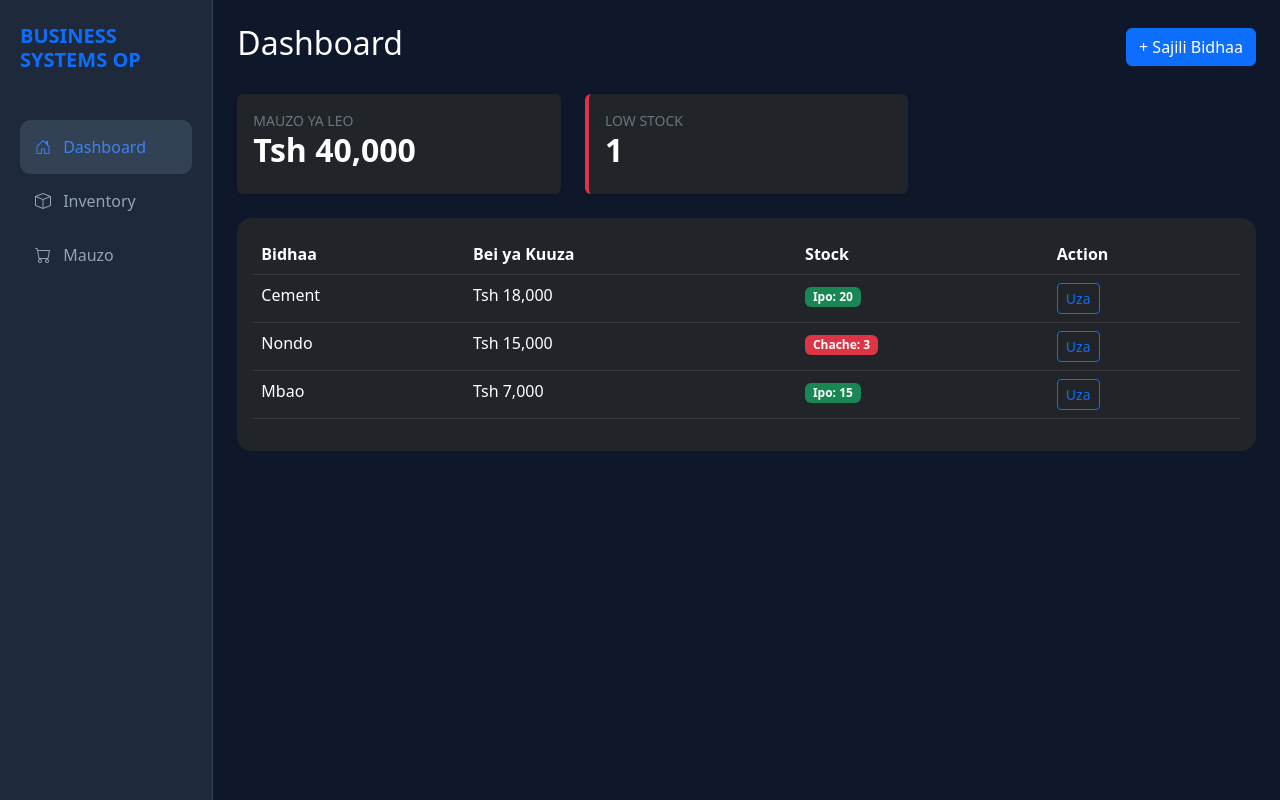
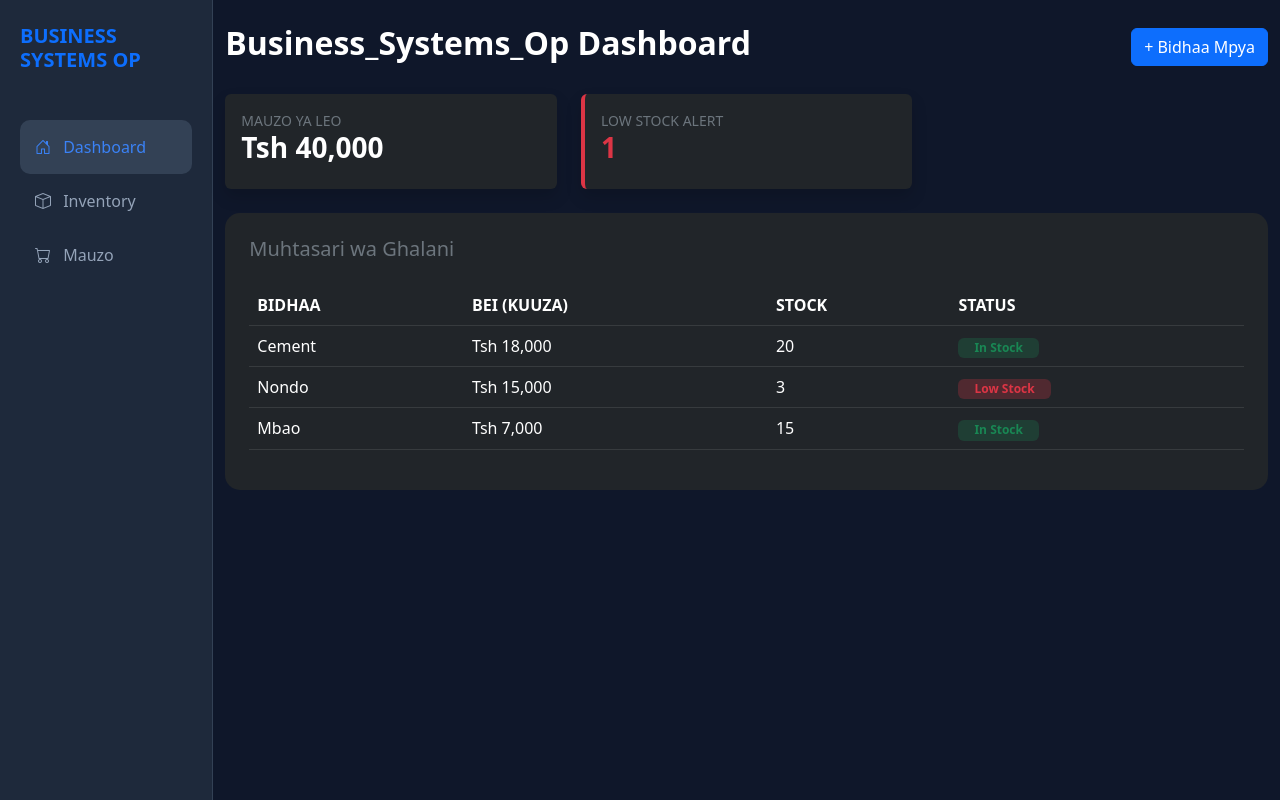
Before and after one commit to benmass1/Business_Systems_Op, a Flask app: page / in a window 1280 px wide. Run offline with Flask 3, Linux system fonts and the light colour scheme.

Commit message:
Update index.html

```diff
--- a/templates/index.html
+++ b/templates/index.html
@@ -1,71 +1,49 @@
 {% extends "layout.html" %}
 {% block content %}
-<div class="container-fluid">
 <div class="d-flex justify-content-between align-items-center mb-4">
-        <h2>Dashboard</h2>
-        <button class="btn btn-primary" data-bs-toggle="modal" data-bs-target="#addModal">+ Sajili Bidhaa</button>
+    <h2 class="fw-bold">Business_Systems_Op Dashboard</h2>
+    <button class="btn btn-primary">+ Bidhaa Mpya</button>
 </div>
 
 <div class="row g-4 mb-4">
     <div class="col-md-4">
-            <div class="card bg-dark text-white border-0 shadow-sm p-3">
+        <div class="card bg-dark text-white p-3 border-0 shadow">
             <small class="text-secondary">MAUZO YA LEO</small>
-                <h2 class="fw-bold">Tsh {{ "{:,.0f}".format(total_sales) }}</h2>
+            <h3 class="fw-bold">Tsh {{ "{:,.0f}".format(total_sales) }}</h3>
         </div>
     </div>
     <div class="col-md-4">
-            <div class="card bg-dark text-white border-0 shadow-sm p-3 border-start border-danger border-4">
-                <small class="text-secondary">LOW STOCK</small>
-                <h2 class="fw-bold">{{ low_stock_count }}</h2>
+        <div class="card bg-dark text-white p-3 border-0 shadow border-start border-danger border-4">
+            <small class="text-secondary">LOW STOCK ALERT</small>
+            <h3 class="text-danger fw-bold">{{ low_stock_count }}</h3>
         </div>
     </div>
 </div>
 
-    <div class="table-responsive bg-dark p-3" style="border-radius: 15px;">
-        <table class="table table-dark table-hover">
+<div class="bg-dark p-4" style="border-radius: 15px;">
+    <h5 class="mb-4 text-secondary">Muhtasari wa Ghalani</h5>
+    <div class="table-responsive">
+        <table class="table table-dark">
             <thead>
-                <tr>
-                    <th>Bidhaa</th>
-                    <th>Bei ya Kuuza</th>
-                    <th>Stock</th>
-                    <th>Action</th>
-                </tr>
+                <tr><th>BIDHAA</th><th>BEI (KUUZA)</th><th>STOCK</th><th>STATUS</th></tr>
             </thead>
             <tbody>
                 {% for p in products %}
                 <tr>
                     <td>{{ p.name }}</td>
                     <td>Tsh {{ "{:,.0f}".format(p.selling_price) }}</td>
+                    <td>{{ p.stock }}</td>
                     <td>
-                        {% if p.stock <= 5 %}
-                        <span class="badge bg-danger">Chache: {{ p.stock }}</span>
+                        {% if p.stock > 5 %}
+                        <span class="badge bg-success bg-opacity-25 text-success px-3">In Stock</span>
                         {% else %}
-                        <span class="badge bg-success">Ipo: {{ p.stock }}</span>
+                        <span class="badge bg-danger bg-opacity-25 text-danger px-3">Low Stock</span>
                         {% endif %}
                     </td>
-                    <td><button class="btn btn-sm btn-outline-primary">Uza</button></td>
                 </tr>
                 {% endfor %}
             </tbody>
         </table>
     </div>
 </div>
-
-<div class="modal fade" id="addModal" tabindex="-1">
-    <div class="modal-dialog">
-        <div class="modal-content bg-dark text-white">
-            <form action="/add_product" method="POST">
-                <div class="modal-body">
-                    <input type="text" name="name" class="form-control mb-2" placeholder="Jina la Bidhaa" required>
-                    <input type="number" name="buying_price" class="form-control mb-2" placeholder="Bei ya Kununua" required>
-                    <input type="number" name="selling_price" class="form-control mb-2" placeholder="Bei ya Kuuza" required>
-                    <input type="number" name="stock" class="form-control mb-2" placeholder="Idadi" required>
-                </div>
-                <div class="modal-footer">
-                    <button type="submit" class="btn btn-primary w-100">Hifadhi</button>
-                </div>
-            </form>
-        </div>
-    </div>
-</div>
 {% endblock %}
```
Lines whose indentation alone changed are shown as unchanged.
